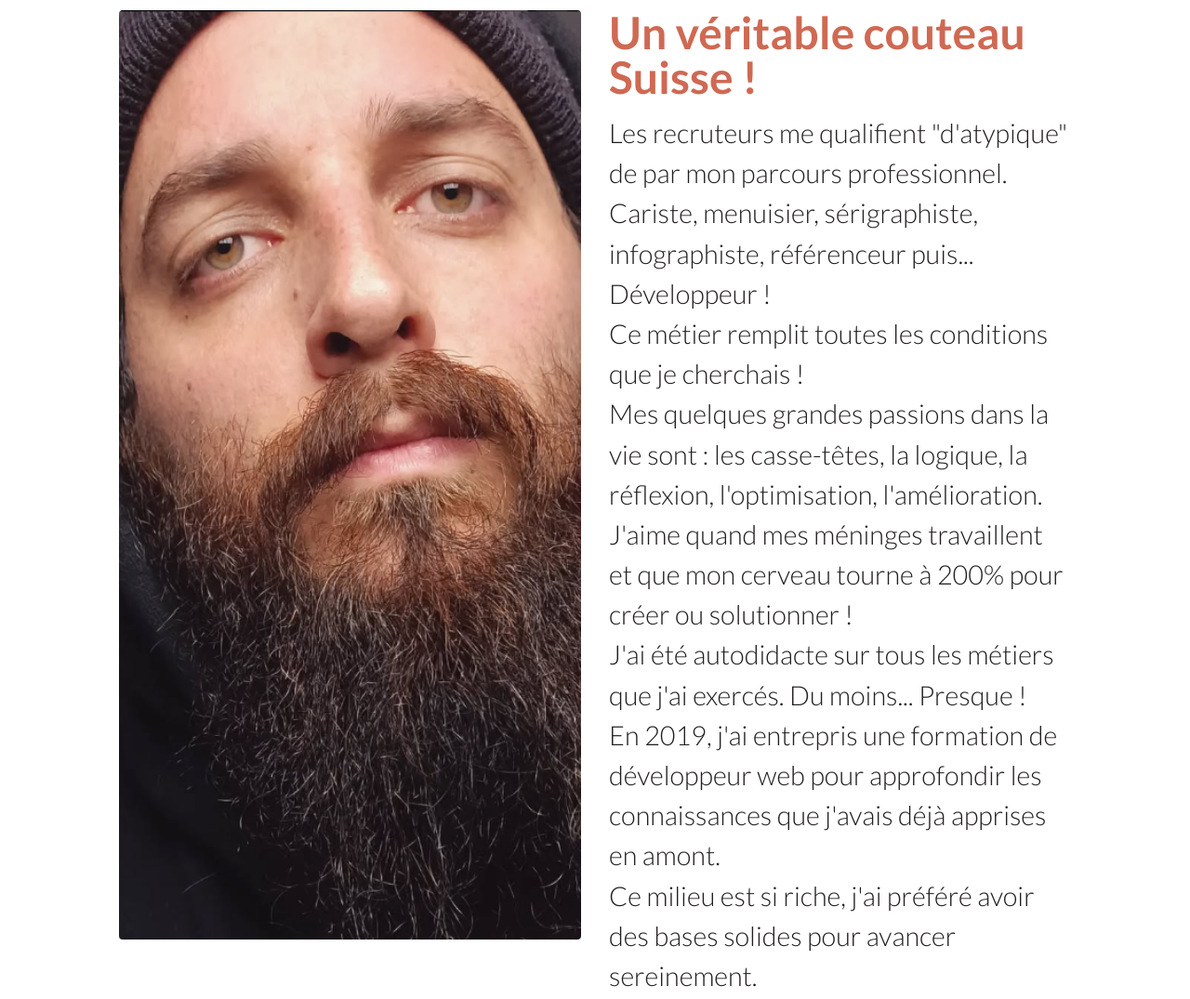
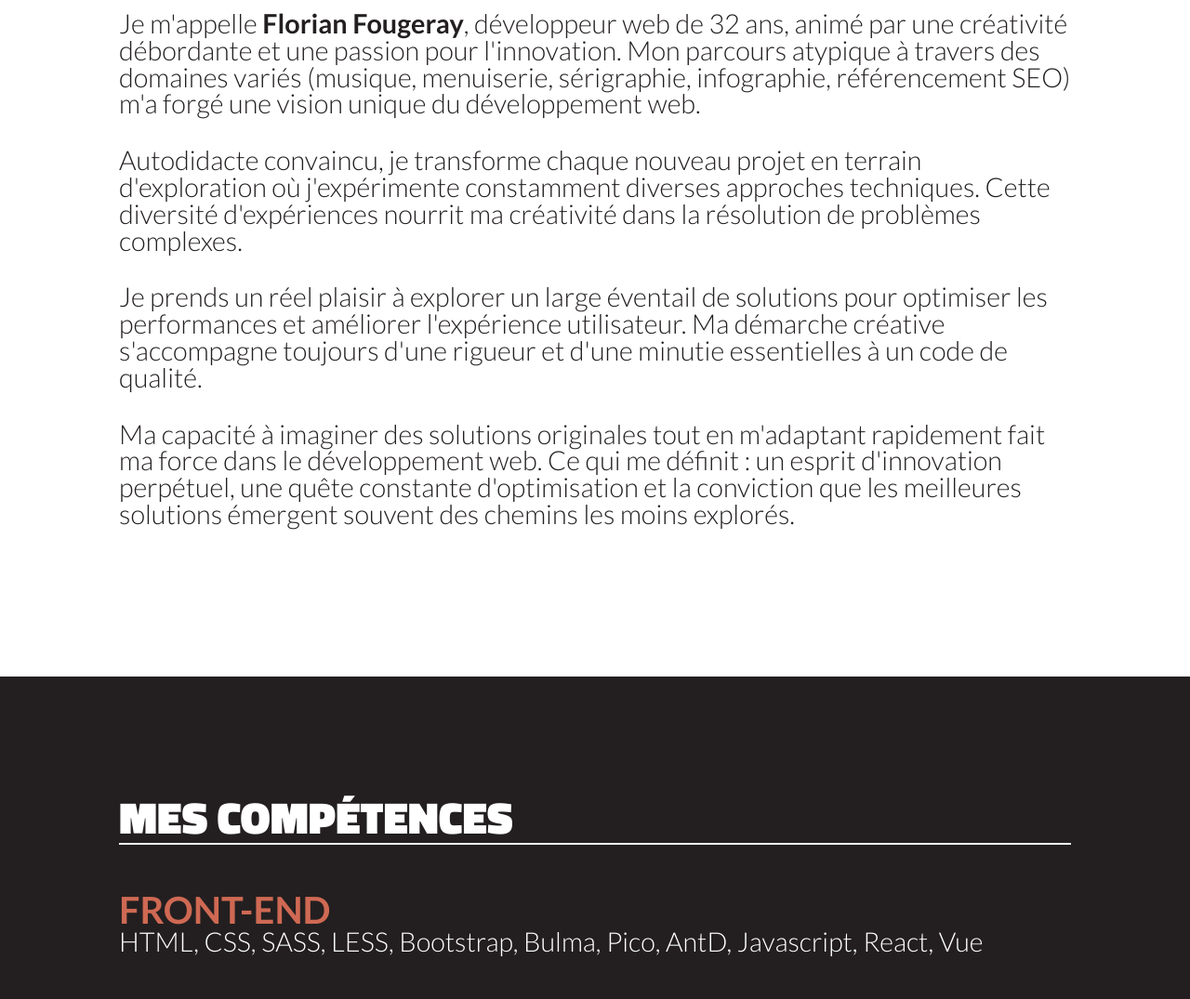
Before and after one commit to BaltiBlast/BaltiBlast.github.io, a plain HTML site: page index.html in a window 1280 px wide. Shown: the part 1020-2095 px from the top of the page at 93% size. Drawn offline with Linux system fonts and the light colour scheme.

Commit message:
fix avbout section + add dynamic age in description

```diff
--- a/css/style.css
+++ b/css/style.css
@@ -80,34 +80,9 @@
   box-sizing: border-box;
 }
 
-.about__container {
-  display: flex;
-  flex-wrap: wrap;
-  gap: 30px;
-  margin-top: 30px;
-  justify-content: space-between;
-}
-
-.about__image {
-  width: calc(50% - 15px);
-  height: auto;
-  object-fit: cover;
-  object-position: center;
-  border-radius: 4px;
-  max-height: 1000px;
-}
-
-.about__text {
-  width: calc(50% - 15px);
-}
-
-.about__text h2 {
-  margin-bottom: 15px;
-}
-
-.about__text p {
+.about__paragraph {
   font-size: clamp(1em, 5vw, 1.8rem);
-  line-height: 1.5;
+  margin-bottom: 32px;
 }
 
 /* --------------------------------------------------------- */
--- a/index.html
+++ b/index.html
@@ -44,32 +44,30 @@
       <h2 class="uppercase titillium-web-black title-section-underline-primary">à propos de moi</h2>
 
       <!-- Presentation -->
-      <div class="about__container">
-        <img class="about__image" src="./assets/images/portrait.png" alt="Photo de présentation" />
+      <p class="lato-light about__paragraph">
+        Je m'appelle <span class="lato-bold">Florian Fougeray</span>, développeur web de
+        <span id="dynamic-age"></span> ans, animé par une créativité débordante et une passion pour l'innovation. Mon
+        parcours atypique à travers des domaines variés (musique, menuiserie, sérigraphie, infographie, référencement
+        SEO) m'a forgé une vision unique du développement web.
+      </p>
 
-        <!-- Text presentation -->
-        <div class="about__text">
-          <h2 class="lato-bold secondary-color">Un véritable couteau Suisse !</h2>
-          <p class="lato-light">Les recruteurs me qualifient "d'atypique" de par mon parcours professionnel.</p>
-          <p class="lato-light">Cariste, menuisier, sérigraphiste, infographiste, référenceur puis... Développeur !</p>
-          <p class="lato-light">Ce métier remplit toutes les conditions que je cherchais !</p>
-          <p class="lato-light">
-            Mes quelques grandes passions dans la vie sont : les casse-têtes, la logique, la réflexion, l'optimisation,
-            l'amélioration.
-          </p>
-          <p class="lato-light">
-            J'aime quand mes méninges travaillent et que mon cerveau tourne à 200% pour créer ou solutionner !
-          </p>
-          <p class="lato-light">J'ai été autodidacte sur tous les métiers que j'ai exercés. Du moins... Presque !</p>
-          <p class="lato-light">
-            En 2019, j'ai entrepris une formation de développeur web pour approfondir les connaissances que j'avais déjà
-            apprises en amont.
-          </p>
-          <p class="lato-light">
-            Ce milieu est si riche, j'ai préféré avoir des bases solides pour avancer sereinement.
-          </p>
-        </div>
-      </div>
+      <p class="lato-light about__paragraph">
+        Autodidacte convaincu, je transforme chaque nouveau projet en terrain d'exploration où j'expérimente constamment
+        diverses approches techniques. Cette diversité d'expériences nourrit ma créativité dans la résolution de
+        problèmes complexes.
+      </p>
+
+      <p class="lato-light about__paragraph">
+        Je prends un réel plaisir à explorer un large éventail de solutions pour optimiser les performances et améliorer
+        l'expérience utilisateur. Ma démarche créative s'accompagne toujours d'une rigueur et d'une minutie essentielles
+        à un code de qualité.
+      </p>
+
+      <p class="lato-light about__paragraph">
+        Ma capacité à imaginer des solutions originales tout en m'adaptant rapidement fait ma force dans le
+        développement web. Ce qui me définit : un esprit d'innovation perpétuel, une quête constante d'optimisation et
+        la conviction que les meilleures solutions émergent souvent des chemins les moins explorés.
+      </p>
     </section>
 
     <!-- SKILLS SECTION ✅ -->
@@ -94,6 +92,7 @@
   <!-- Scripts -->
   <script src="./scripts/front.data.js"></script>
   <script src="./scripts/skills.methods.js"></script>
+  <script src="./scripts/about.methods.js"></script>
   <script src="./scripts/experiences.methods.js"></script>
   <script src="./scripts/contacts.methods.js"></script>
   <script src="./scripts/index.js"></script>
--- /dev/null
+++ b/scripts/about.methods.js
@@ -0,0 +1,42 @@
+const aboutMethods = {
+  aboutInit: () => {
+    updateAge();
+  },
+
+  // ------------------------------------------------------------------------------------------------- //
+  // Age calculation function ✅
+  calculateAge: (birthDate) => {
+    const today = new Date();
+    const birth = new Date(birthDate);
+
+    let age = today.getFullYear() - birth.getFullYear();
+
+    // Check if the birthday has already occurred
+    const monthDiff = today.getMonth() - birth.getMonth();
+    const dayDiff = today.getDate() - birth.getDate();
+
+    if (monthDiff < 0 || (monthDiff === 0 && dayDiff < 0)) {
+      age--;
+    }
+
+    return age;
+  },
+
+  // ------------------------------------------------------------------------------------------------- //
+  // Update the age in the HTML element ✅
+  updateAge: () => {
+    // Date of birth in YYYY-MM-DD format
+    const birthDate = "1993-02-17";
+
+    // Calculate the current age
+    const currentAge = calculateAge(birthDate);
+
+    // Update the HTML element with the current age
+    const ageElement = document.getElementById("dynamic-age");
+    if (ageElement) {
+      ageElement.textContent = currentAge;
+    }
+  },
+};
+
+const { calculateAge, updateAge } = aboutMethods;
--- a/scripts/front.data.js
+++ b/scripts/front.data.js
@@ -45,6 +45,7 @@ const skillsData = [
       "Premiere Pro",
       "Sony Vegas Pro",
       "Figma",
+      "Fusion 360",
       "FL Studio",
     ],
   },
--- a/scripts/index.js
+++ b/scripts/index.js
@@ -3,6 +3,7 @@ const app = {
     skillsMethods.skillsInit();
     experiencesMethods.experiencesInit();
     contactsMethods.contactsInit();
+    aboutMethods.aboutInit();
   },
 };
 
```
